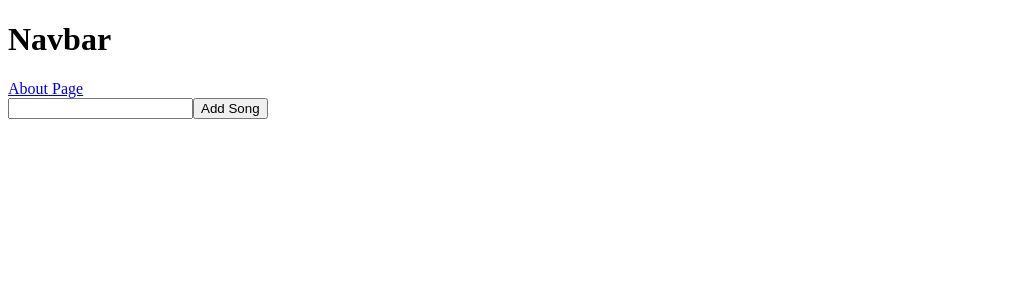
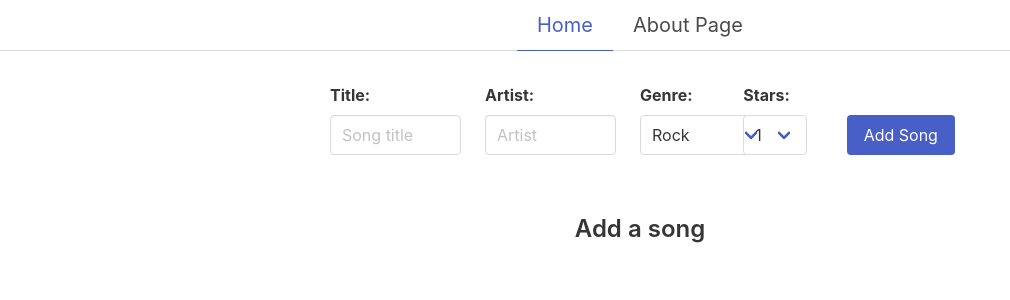
Before and after one commit to MatthijsvanderPlas/songsaver, a React (Create React App) app: page / in a window 1280 px wide. Shown: the top 300 px of the page, without its empty margins (0-1010 px from the left). Built offline with nearby package versions, Linux system fonts and the light colour scheme.

Commit message:
SongSaver Slice working, AddSong working, Initial Layout working, Table Working

```diff
--- a/package.json
+++ b/package.json
@@ -7,6 +7,7 @@
     "@testing-library/jest-dom": "^5.16.5",
     "@testing-library/react": "^13.4.0",
     "@testing-library/user-event": "^13.5.0",
+    "bulma": "^0.9.4",
     "react": "^18.2.0",
     "react-dom": "^18.2.0",
     "react-redux": "^8.0.4",
--- /dev/null
+++ b/src/app/store/Feature/SongSaver/SongSaver.js
@@ -0,0 +1,24 @@
+import { useSelector, useDispatch } from 'react-redux';
+import { addsong, removesong } from './songsaverSlice';
+import InputForm from '../../../../components/InputForm';
+import SongList from '../../../../components/SongList';
+
+export default function SongSaver() {
+  const songs = useSelector((state) => state.songsaver.songs);
+  const dispatch = useDispatch();
+
+  const removeSongOnClick = (props) => {
+    dispatch(removesong({ id: props }));
+  };
+
+  const addSongOnSubmit = (props) => {
+    dispatch(addsong(props));
+  };
+
+  return (
+    <div style={{ padding: '.5rem' }}>
+      <InputForm addSong={addSongOnSubmit} />
+      <SongList songs={songs} removeSong={removeSongOnClick} />
+    </div>
+  );
+}
--- a/src/app/store/songsaverSlice.js
+++ b/src/app/store/Feature/SongSaver/songsaverSlice.js
@@ -12,7 +12,7 @@ const songsaverSlice = createSlice({
       state.songs = [...state.songs, action.payload];
     },
     removesong: (state, action) => {
-      const newState = state.songs.filter((song) => song.key !== action.payload.key);
+      const newState = state.songs.filter((song) => song.id !== action.payload.id);
       state.songs = [...newState];
     }
   }
--- a/src/app/store/SongSaver.js
+++ /dev/null
@@ -1,34 +0,0 @@
-import { useSelector, useDispatch } from 'react-redux';
-import { addsong, removesong } from './songsaverSlice';
-import uuid from 'react-uuid';
-import { useState } from 'react';
-
-export default function SongSaver() {
-  const [songname, setSongname] = useState('');
-
-  const songs = useSelector((state) => state.songsaver.songs);
-  const dispatch = useDispatch();
-
-  const songEl = songs.map((song) => (
-    <div key={song.key} id={song.key}>
-      {song.name} <button onClick={() => dispatch(removesong({ key: song.key }))}>X</button>
-    </div>
-  ));
-
-  const handleSubmit = (e) => {
-    e.preventDefault();
-    if (!songname) return;
-    dispatch(addsong({ key: uuid(), name: songname }));
-    setSongname(() => '');
-  };
-
-  return (
-    <>
-      <form onSubmit={handleSubmit}>
-        <input name="songname" value={songname} onChange={(e) => setSongname(e.target.value)} />
-        <button>Add Song</button>
-      </form>
-      <div>{songEl}</div>
-    </>
-  );
-}
--- a/src/app/store/store.js
+++ b/src/app/store/store.js
@@ -1,5 +1,5 @@
 import { configureStore } from '@reduxjs/toolkit';
-import songsaverReducer from './songsaverSlice';
+import songsaverReducer from './Feature/SongSaver/songsaverSlice';
 
 const store = configureStore({
   reducer: {
--- /dev/null
+++ b/src/components/About.js
@@ -0,0 +1,3 @@
+export default function About() {
+  return <div>About</div>;
+}
--- /dev/null
+++ b/src/components/InputForm.js
@@ -0,0 +1,116 @@
+import { PropTypes } from 'prop-types';
+import { useRef } from 'react';
+import uuid from 'react-uuid';
+
+export default function InputForm({ addSong }) {
+  const songInput = useRef();
+  const artistInput = useRef();
+  const genreInput = useRef();
+  const starInput = useRef();
+  const formRef = useRef();
+
+  const button = {
+    marginTop: '32px'
+  };
+
+  const handleSubmit = (event) => {
+    event.preventDefault();
+    addSong({
+      id: uuid(),
+      song: songInput.current.value,
+      artist: artistInput.current.value,
+      genre: genreInput.current.value,
+      stars: starInput.current.value
+    });
+    formRef.current.reset();
+  };
+  return (
+    <div className="columns is-centered">
+      <div className="column is-half">
+        <form className="tile is-ancestor is-12" onSubmit={handleSubmit} ref={formRef}>
+          <div className="tile is-parent is-3">
+            <div className="field">
+              <label className="label" htmlFor="song">
+                Title:
+              </label>
+              <div className="control">
+                <input
+                  className="tile is-child input is-one-quarter"
+                  ref={songInput}
+                  name="song"
+                  placeholder="Song title"
+                  required
+                />
+              </div>
+            </div>
+          </div>
+          <div className="tile is-parent is-3">
+            <div className="field">
+              <label className="label" htmlFor="artist">
+                Artist:
+              </label>
+              <div className="control">
+                <input
+                  className="tile is-child input is-one-quarter"
+                  ref={artistInput}
+                  name="artist"
+                  placeholder="Artist"
+                  required
+                />
+              </div>
+            </div>
+          </div>
+          <div className="tile is-parent is-2">
+            <div className="field">
+              <label className="label" htmlFor="genre">
+                Genre:
+              </label>
+              <div className="control">
+                <div className="select is-child">
+                  <select ref={genreInput} name="genre" required>
+                    <option>Rock</option>
+                    <option>Jazz</option>
+                    <option>Pop</option>
+                    <option>Beethoven</option>
+                  </select>
+                </div>
+              </div>
+            </div>
+          </div>
+          <div className="control tile is-parent is-2">
+            <div className="field">
+              <label className="label" form="stars">
+                Stars:
+              </label>
+              <div className="control">
+                <div className="select is-child">
+                  <select ref={starInput} name="stars" defaultValue="Test" required>
+                    <option>1</option>
+                    <option>2</option>
+                    <option>3</option>
+                    <option>4</option>
+                    <option>5</option>
+                  </select>
+                </div>
+              </div>
+            </div>
+          </div>
+
+          <div className="tile is-parent is-1">
+            <div className="field">
+              <div className="control">
+                <button style={button} className="button is-link id-medium">
+                  Add Song
+                </button>
+              </div>
+            </div>
+          </div>
+        </form>
+      </div>
+    </div>
+  );
+}
+
+InputForm.propTypes = {
+  addSong: PropTypes.func
+};
--- a/src/components/Navbar.js
+++ b/src/components/Navbar.js
@@ -1,10 +1,31 @@
-import { Link } from 'react-router-dom';
+import { Link, useLocation } from 'react-router-dom';
 
 export default function Navbar() {
+  let home = null;
+  let about = null;
+  const location = useLocation();
+
+  // eslint-disable-next-line no-unused-vars
+  if (location.pathname === '/') home = 'is-active';
+  // eslint-disable-next-line no-unused-vars
+  if (location.pathname === '/about') about = 'is-active';
+
   return (
     <>
-      <h1>Navbar</h1>
-      <Link to="about">About Page</Link>
+      <div className="tabs is-centered is-medium">
+        <ul>
+          <li id="home" className={home}>
+            <Link className="is-link" to="/">
+              Home
+            </Link>
+          </li>
+          <li id="about" className={about}>
+            <Link className="is-link" to="about">
+              About Page
+            </Link>
+          </li>
+        </ul>
+      </div>
     </>
   );
 }
--- /dev/null
+++ b/src/components/SongList.js
@@ -0,0 +1,52 @@
+import { PropTypes } from 'prop-types';
+
+export default function SongList({ songs, removeSong }) {
+  console.log(songs);
+
+  const standard = songs.map((song, idx) => {
+    return (
+      <tr key={song.id}>
+        <th>{idx + 1}</th>
+        <td>{song.song}</td>
+        <td>{song.artist}</td>
+        <td>{song.genre}</td> <td>{song.stars}</td>
+        <td>
+          <button className="delete" onClick={() => removeSong(song.id)}></button>
+        </td>
+      </tr>
+    );
+  });
+
+  return (
+    <>
+      <div
+        style={{ maxWidth: '60rem', margin: '0 auto', marginTop: '3rem' }}
+        className="columns is-centered"
+      >
+        {songs.length > 0 ? (
+          <table className="table is-striped is-fullwidth is-hoverable">
+            <thead>
+              <tr>
+                <th>Nr:</th>
+                <th>Song:</th>
+                <th>Artist:</th>
+                <th>Genre:</th>
+                <th>Stars:</th>
+              </tr>
+            </thead>
+            <tbody>{standard}</tbody>
+          </table>
+        ) : (
+          <div className="content">
+            <h3>Add a song</h3>
+          </div>
+        )}
+      </div>
+    </>
+  );
+}
+
+SongList.propTypes = {
+  songs: PropTypes.array,
+  removeSong: PropTypes.func
+};
```
Also changed, not shown: src/index.js (+5 -2 lines), 1 other file (tests, documents, lock files or other folders).
